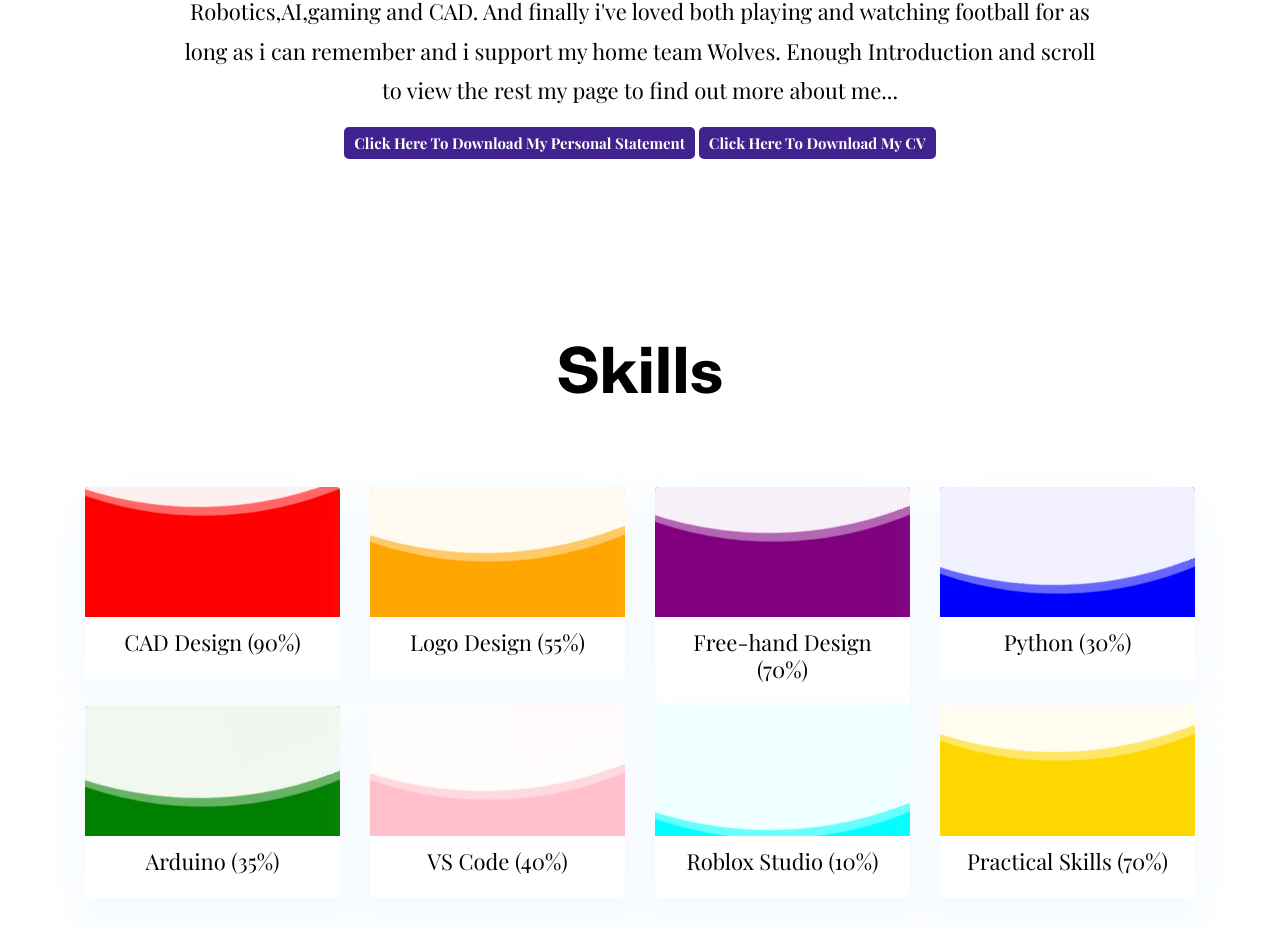
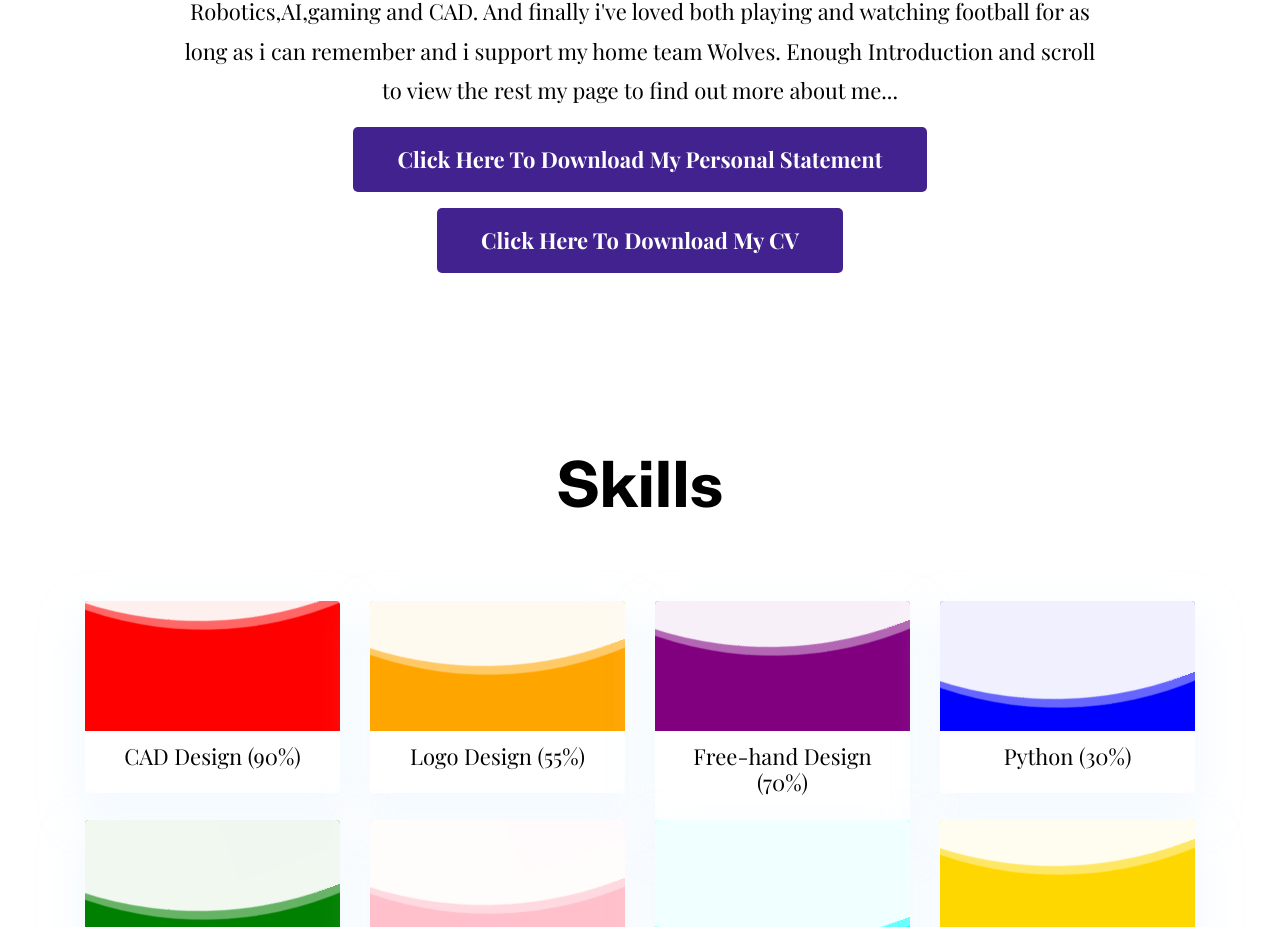
Before and after one commit to Ls1717171717/portfolio, a plain HTML site: page index new.html in a window 1280 px wide. Shown: the part 1218-2145 px from the top of the page. Drawn offline with nearby package versions, Linux system fonts and the light colour scheme; files whose address does not match are found by name.

Commit message:
Update index new.html

```diff
--- a/index new.html
+++ b/index new.html
@@ -119,10 +119,10 @@
             loved both playing and watching football for as long as i can remember and i support my home team Wolves.
             Enough Introduction and scroll to view the rest my page to find out more about me...
           </p>
-        <a href="pptx\PS V1 amended[24468].docx" download="Personal Statement">
-          <p class="btn btn-xs btn-primary">Click here to download my Personal Statement</p>
-        <a href="pptx\CV.docx" download="CV">
-          <p class="btn btn-xs btn-primary">Click here to download my CV</p>
+          <a href="pptx\PS V1 amended[24468].docx" download="Personal Statement">
+            <p class="btn btn-s btn-primary">Click here to download my Personal Statement</p>
+          <a href="pptx\CV.docx" download="CV">
+            <p class="btn btn-s btn-primary">Click here to download my CV</p>
         </div>
       </div>
     </div>
```
